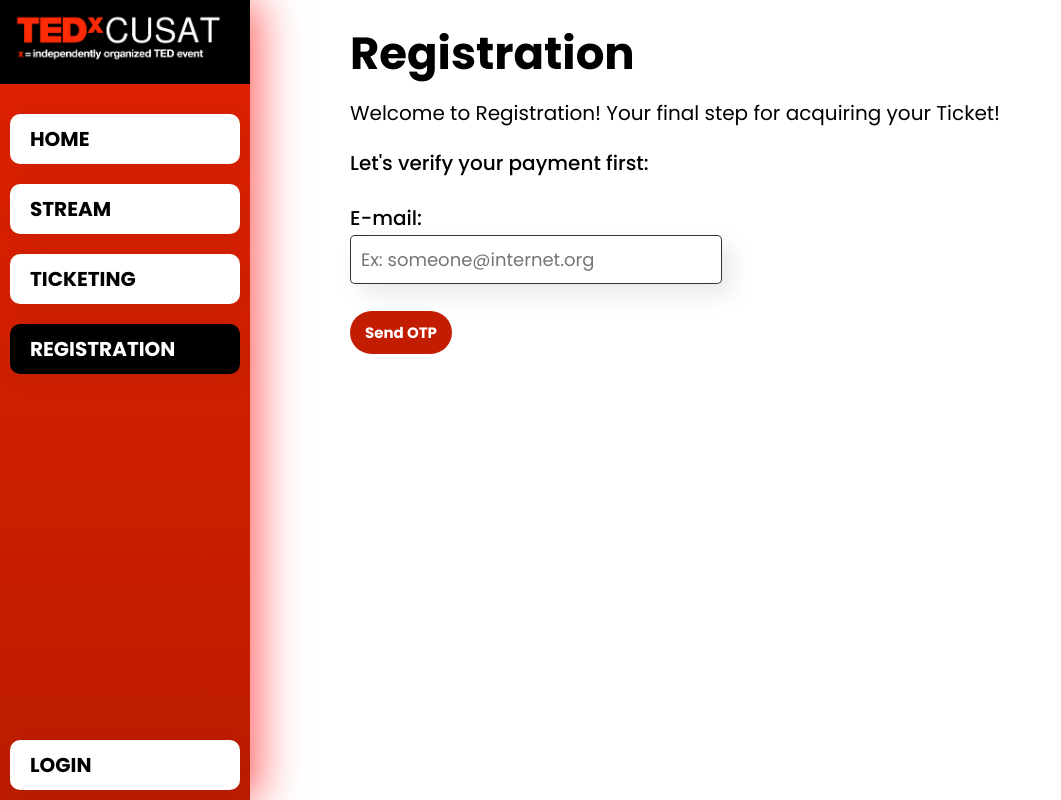
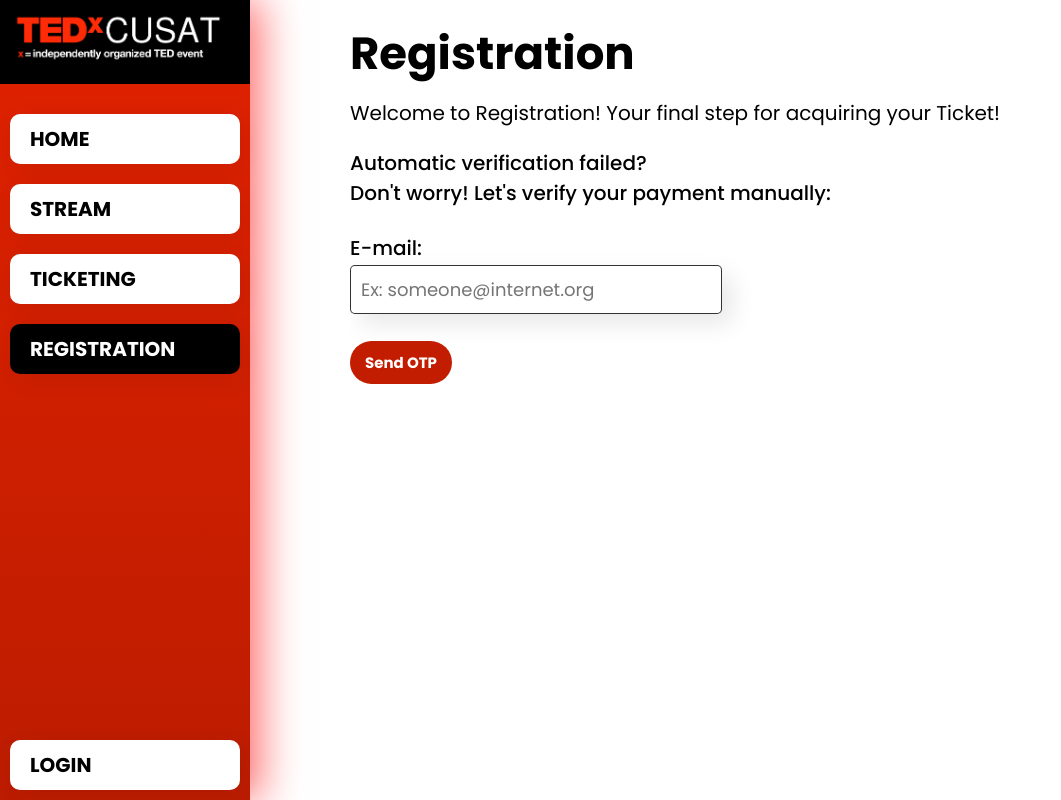
Before and after one commit to tedxcusat/registration-2021-frontend, a React (Create React App) app: page /registration in a window 1280 px wide. Shown: the whole page, without its empty margins (0-1061 px from the left). Built offline with nearby package versions, Linux system fonts and the light colour scheme.

Commit message:
add animation

```diff
--- a/src/components/pages/RegistraionPage/registrationPage.js
+++ b/src/components/pages/RegistraionPage/registrationPage.js
@@ -1,7 +1,7 @@
 import React, { useEffect, useState, useContext } from 'react'
 import styled from 'styled-components'
 import Navbar from '../../common/NavBar'
-
+import { motion, AnimatePresence } from "framer-motion"
 import { appContext } from "../../../appContext";
 
 
@@ -88,10 +88,15 @@ function RegistrationPage() {
             <Navbar />
                 <h1 className="page-title">Registration</h1>
                 <p className="page-subtitle">Welcome to Registration! Your final step for acquiring your Ticket!</p>
+                <AnimatePresence>
                     {
                         !isVerified && !hasSentVerification &&
-                    <div>
-                        <p className="page-subtitle-2">Let's verify your payment first:</p>
+                        <motion.div
+                            initial={{ opacity: 0 }}
+                            animate={{ opacity: 1}}
+                            exit={{ opacity: 0, height: 0, overflow: 'hidden' }}
+                        >
+                            <p className="page-subtitle-2">Automatic verification failed? <br/> Don't worry! Let's verify your payment manually:</p>
                             <form onChange={handleEmailFormChange} onSubmit={sendVerificationRequest}>
                                 <div className="form-item-row">
                                     <label>E-mail:</label>
@@ -100,11 +105,17 @@ function RegistrationPage() {
                                 <button className="submit-button-1" type="submit" >Send OTP</button>
                             </form>
                             {reqOtpApiMsg  && <p className={reqOtpApiMsg.isError ? "error-message" : "success-message" }>{reqOtpApiMsg.msg}</p>}
-                    </div>
+                        </motion.div>
                     }
+                </AnimatePresence>
+                <AnimatePresence>
                     {
                         !isVerified && hasSentVerification &&
-                    <div>
+                        <motion.div
+                            initial={{ opacity: 0}}
+                            animate={{ opacity: 1 }}
+                            exit={{ opacity: 0, height: 0, overflow: 'hidden' }}
+                        >
                             <p className="page-subtitle-2">Please Check your E-mail for the OTP:</p>
                             <form onChange={handleOTPFormChange} onSubmit={verifyOTP}>
                                 <div className="form-item-row">
@@ -115,12 +126,18 @@ function RegistrationPage() {
                                 <button style={{marginLeft: 10}} className="submit-button-2" >Resend OTP</button>
                             </form>
                             { verifyOtpApiMsg &&  <p className={verifyOtpApiMsg.isError ? "error-message" : "success-message" }>{verifyOtpApiMsg.msg}</p>}
-                    </div>
+                        </motion.div>
                     }
+                </AnimatePresence>
+                <AnimatePresence>
                     {
                         isVerified &&
-                    <div>
-
+                        <motion.div
+                            initial={{ opacity: 0 }}
+                            animate={{ opacity: 1 }}
+                            exit={{ opacity: 0, height: 0, overflow: 'hidden' }}
+                        >
+                            <p className="page-subtitle-2">Payment Verified Sucessfully, Please enter following details to complete your account:</p>
                             <form onSubmit={sendRegistraionToAPi} onChange={handelFormChange}>
                                 <div className="form-item-row">
                                     <label htmlFor="customerName">Name:</label>
@@ -170,9 +187,9 @@ function RegistrationPage() {
                             </form>
                             { registrationApiMsg &&  <p className={registrationApiMsg.isError ? "error-message" : "success-message" }>{registrationApiMsg.msg}</p>}
 
-                    </div>
+                        </motion.div>
                     }
-
+               </AnimatePresence>
         </StyledPage>
     )
 }
@@ -182,6 +199,7 @@ export default RegistrationPage
 
 let StyledPage = styled.div`
     margin-left: 350px;
+    overflow: hidden;
     .page-title{
         font-size: 45px;
         margin: 0;
```
Lines whose indentation alone changed are shown as unchanged.
